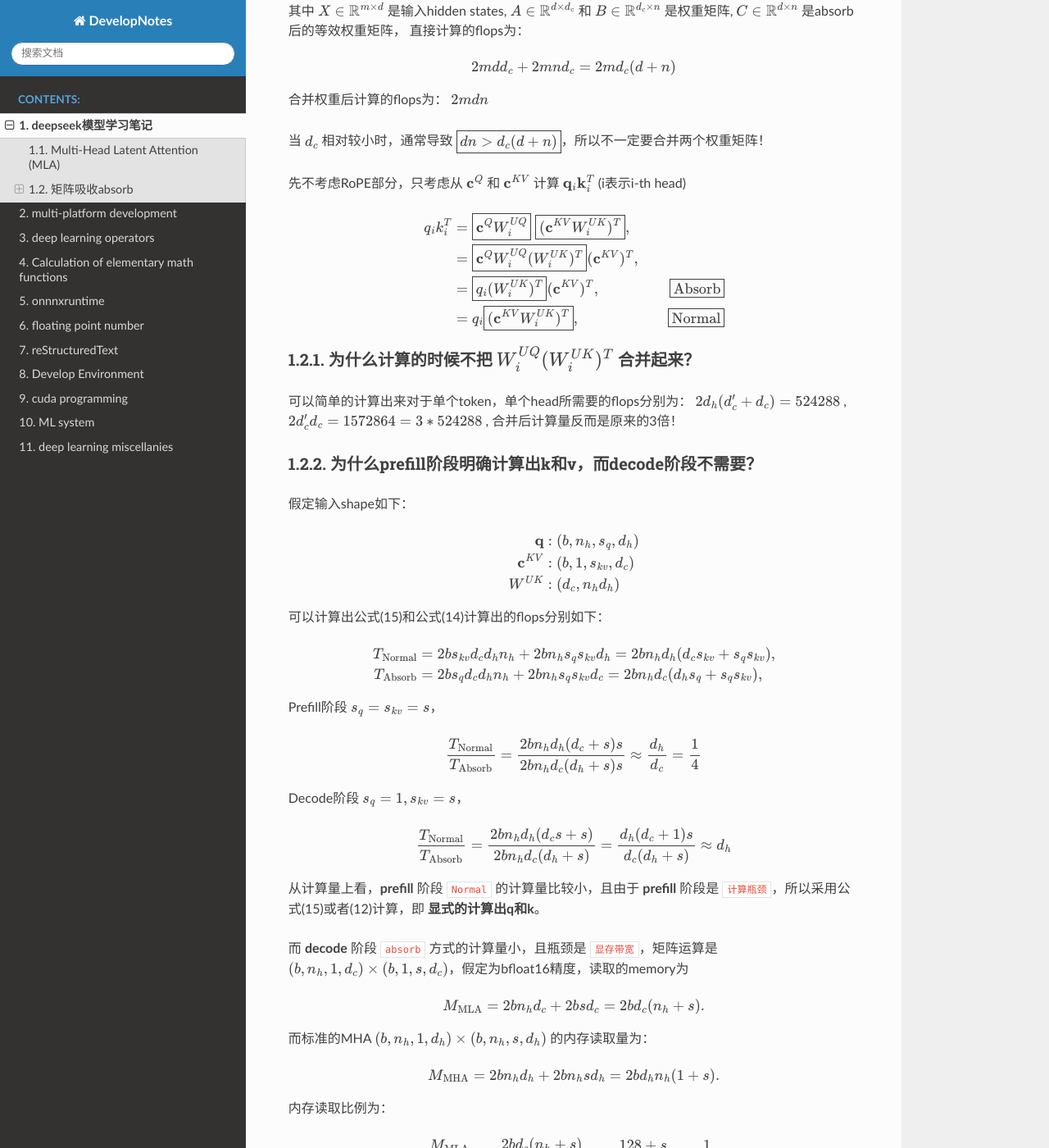
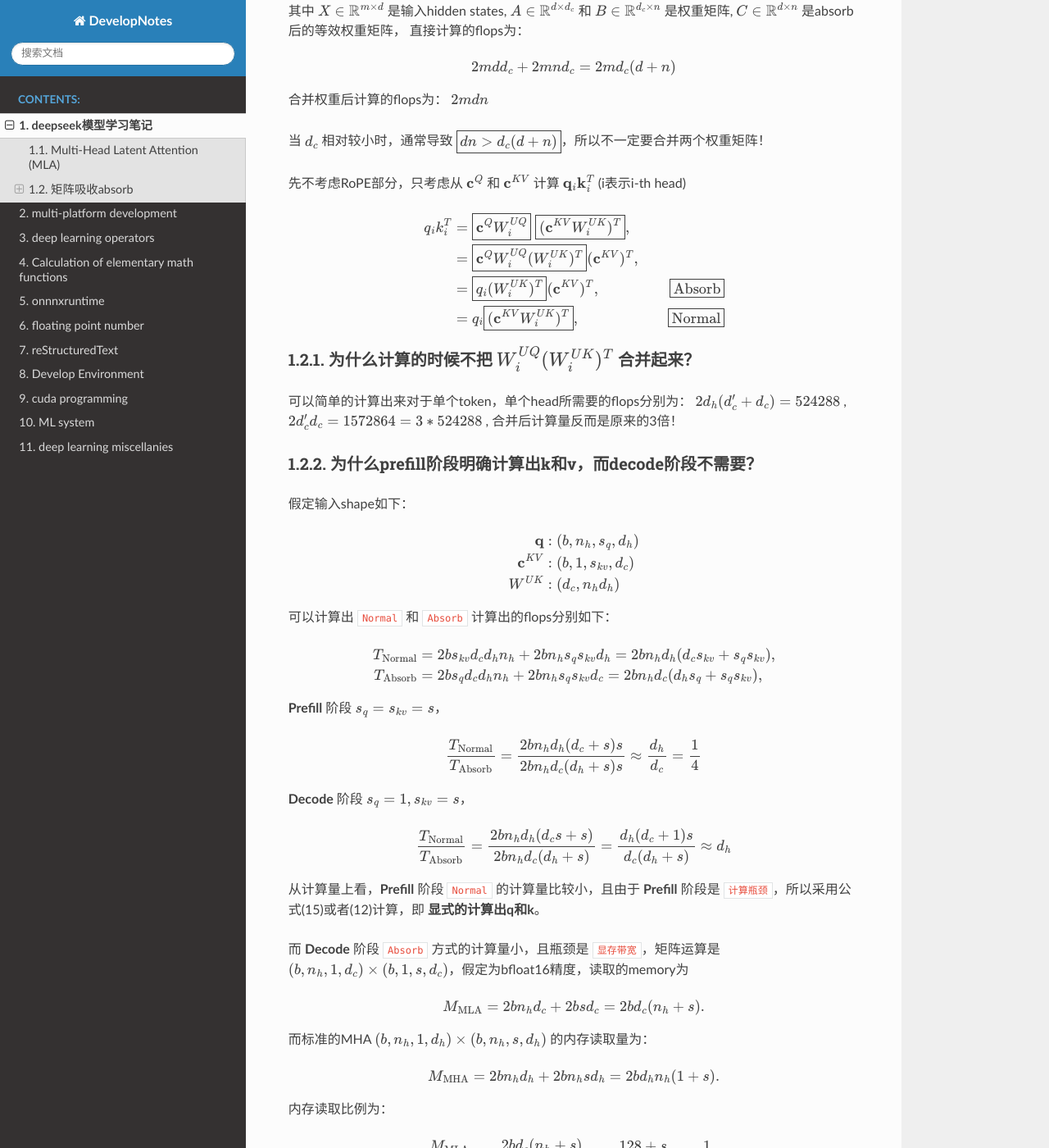
Before and after one commit to li-weihua/DevelopNotes, a Sphinx documentation site: the page built from docs/source/deepseek.rst, in a window 1280 px wide and 1400 px high, scrolled down 2296 px. Shown: the whole window at 82% size. Built offline with Sphinx 7.4.7 and the Read the Docs theme 3.1.0, drawn with Linux system fonts in a browser that asks for light colours; formulas are drawn with MathJax 3; some of the changed text lies outside the part shown.

Commit message:
deepseek: minor update

```diff
--- a/docs/source/deepseek.rst
+++ b/docs/source/deepseek.rst
@@ -94,18 +94,19 @@ where :math:`W^{O} \in \mathbb{R}^{d_h n_h \times d}` denotes the output project
 先不考虑RoPE部分，只考虑从 :math:`\mathbf{c}^Q` 和 :math:`\mathbf{c}^{KV}` 计算 :math:`\mathbf{q}_i \mathbf{k}_i^T` (i表示i-th head)
 
 .. math::
-    \begin{align}
+    \begin{align*}
     q_i k_i^T &= \boxed{\mathbf{c}^{Q} W^{UQ}_i} \; \boxed{(\mathbf{c}^{KV} W^{UK}_i)^T}, \\
               &= \boxed{\mathbf{c}^{Q} W^{UQ}_i (W^{UK}_i)^T} (\mathbf{c}^{KV})^T, & \\
               &= \boxed{q_i (W^{UK}_i)^T} (\mathbf{c}^{KV})^T,  & \boxed{\textrm{Absorb}} \\
               &= q_i \boxed{(\mathbf{c}^{KV} W^{UK}_i)^T},  & \boxed{\textrm{Normal}} \\
-    \end{align}
+    \end{align*}
 
 
 为什么计算的时候不把 :math:`W^{UQ}_i  (W^{UK}_i)^T` 合并起来？
 ------------------------------------------------------------
 
-可以简单的计算出来对于单个token，单个head所需要的flops分别为： :math:`2 d_h (d_c^{\prime} + d_c) = 524288` , :math:`2 d_c^{\prime} d_c = 1572864 = 3 * 524288` ,
+可以简单的计算出来对于单个token，单个head所需要的flops分别为： :math:`2 d_h (d_c^{\prime} + d_c) = 524288` ,
+:math:`2 d_c^{\prime} d_c = 1572864 = 3 * 524288` ,
 合并后计算量反而是原来的3倍！
 
 
@@ -121,7 +122,7 @@ where :math:`W^{O} \in \mathbb{R}^{d_h n_h \times d}` denotes the output project
     W^{UK} &: (d_c, n_h d_h) \\
     \end{align*}
 
-可以计算出公式(15)和公式(14)计算出的flops分别如下：
+可以计算出 ``Normal`` 和 ``Absorb`` 计算出的flops分别如下：
 
 .. math::
     \begin{align*}
@@ -129,21 +130,21 @@ where :math:`W^{O} \in \mathbb{R}^{d_h n_h \times d}` denotes the output project
     T_{\textrm{Absorb}} &= 2 b s_q d_c d_h n_h + 2 b n_h s_q s_{kv} d_c = 2 b n_h d_c (d_h s_q + s_q s_{kv}), \\
     \end{align*}
 
-Prefill阶段 :math:`s_q = s_{kv} = s`，
+**Prefill** 阶段 :math:`s_q = s_{kv} = s`，
 
 .. math::
     \frac{T_{\textrm{Normal}}}{T_{\textrm{Absorb}}} = \frac{ 2 b n_h d_h (d_c + s) s}{2 b n_h d_c (d_h + s) s} \approx \frac{d_h}{d_c} = \frac{1}{4}
 
 
-Decode阶段 :math:`s_q = 1, s_{kv} = s`，
+**Decode** 阶段 :math:`s_q = 1, s_{kv} = s`，
 
 .. math::
     \frac{T_{\textrm{Normal}}}{T_{\textrm{Absorb}}} = \frac{ 2 b n_h d_h (d_c s + s)}{2 b n_h d_c (d_h + s)} = \frac{d_h (d_c + 1) s}{d_c (d_h + s)}
     \approx d_h
 
-从计算量上看，**prefill** 阶段 ``Normal`` 的计算量比较小，且由于 **prefill** 阶段是 ``计算瓶颈``，所以采用公式(15)或者(12)计算，即 **显式的计算出q和k**。
+从计算量上看，**Prefill** 阶段 ``Normal`` 的计算量比较小，且由于 **Prefill** 阶段是 ``计算瓶颈``，所以采用公式(15)或者(12)计算，即 **显式的计算出q和k**。
 
-而 **decode** 阶段 ``absorb`` 方式的计算量小，且瓶颈是 ``显存带宽``，矩阵运算是 :math:`(b, n_h, 1, d_c) \times (b, 1, s, d_c)`，假定为bfloat16精度，读取的memory为
+而 **Decode** 阶段 ``Absorb`` 方式的计算量小，且瓶颈是 ``显存带宽``，矩阵运算是 :math:`(b, n_h, 1, d_c) \times (b, 1, s, d_c)`，假定为bfloat16精度，读取的memory为
 
 .. math::
     M_{\textrm{MLA}} = 2 b n_h d_c + 2 b s d_c = 2 b d_c (n_h + s).
@@ -158,4 +159,4 @@ Decode阶段 :math:`s_q = 1, s_{kv} = s`，
 .. math::
     \frac{M_{\textrm{MLA}}}{M_{\textrm{MHA}}} = \frac{2 b d_c (n_h + s)}{2 b d_h n_h (1 + s)} = \frac{128 + s}{ 32 (1 + s)} \approx \frac{1}{32}.
 
-所以Decode阶段采用了 ``absorb`` 方式计算，并可以复用MQA (Multi-Query Attention) 的实现。
+所以 **Decode** 阶段采用了 ``Absorb`` 方式计算，并可以复用MQA (Multi-Query Attention) 的实现。
```
